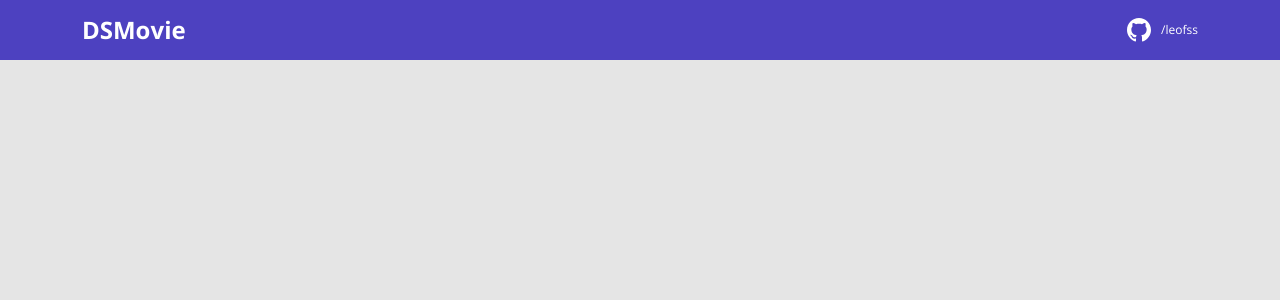
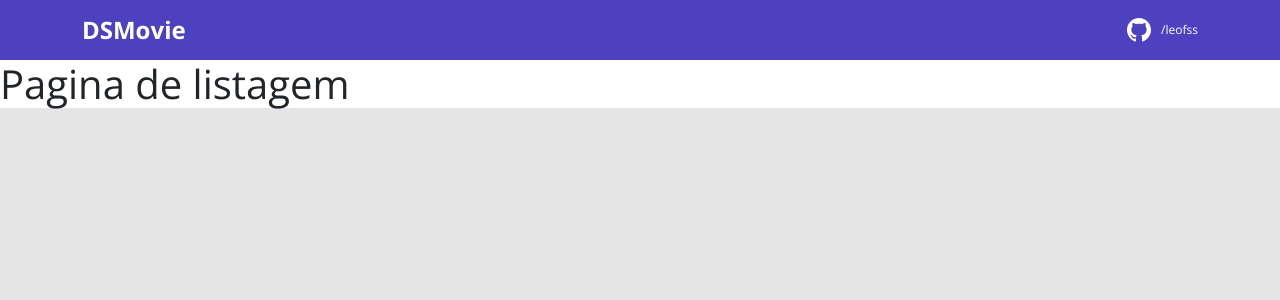
Before and after one commit to leofss/dsmovie, a React (Create React App) app in the folder frontend/: page / in a window 1280 px wide. Shown: the top 300 px of the page. Built offline with nearby package versions, Linux system fonts and the light colour scheme.

Commit message:
Rotas configuradas

```diff
--- a/frontend/package.json
+++ b/frontend/package.json
@@ -10,9 +10,11 @@
     "@types/node": "^16.11.26",
     "@types/react": "^17.0.39",
     "@types/react-dom": "^17.0.13",
+    "@types/react-router-dom": "5.3.2",
     "bootstrap": "5.1.3",
     "react": "^17.0.2",
     "react-dom": "^17.0.2",
+    "react-router-dom": "6.2.1",
     "react-scripts": "5.0.0",
     "typescript": "^4.6.2",
     "web-vitals": "^2.1.4"
--- a/frontend/src/App.tsx
+++ b/frontend/src/App.tsx
@@ -1,9 +1,23 @@
-import {ReactComponent as GithubIcon} from './assets/img/github.svg';
-import NavBar from './components/navbar';
+import {
+  BrowserRouter,
+  Routes,
+  Route
+} from "react-router-dom";
+import Listing from 'Pages/listing';
+import Form from 'Pages/Form';
+import Navbar from "components/navbar";
 
 function App() {
   return (
-    <NavBar />
+    <BrowserRouter>
+      <Navbar />
+      <Routes>
+        <Route path="/" element={<Listing />} />
+        <Route path="/form">
+          <Route path=":movieId" element={<Form />} />
+        </Route>
+      </Routes>
+    </BrowserRouter>
   );
 }
 
--- /dev/null
+++ b/frontend/src/Pages/Form/index.tsx
@@ -0,0 +1,9 @@
+import App from "App";
+
+function Form() {
+    return(
+        <h1>Pagina de formulario</h1>
+    );
+}
+
+export default Form;
--- /dev/null
+++ b/frontend/src/Pages/listing/index.tsx
@@ -0,0 +1,9 @@
+import App from "App";
+
+function Listing() {
+    return(
+        <h1>Pagina de listagem</h1>
+    );
+}
+
+export default Listing;
```
Also changed, not shown: 1 other file (tests, documents, lock files or other folders).
